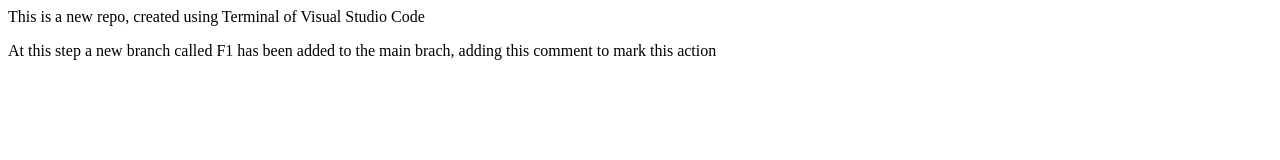
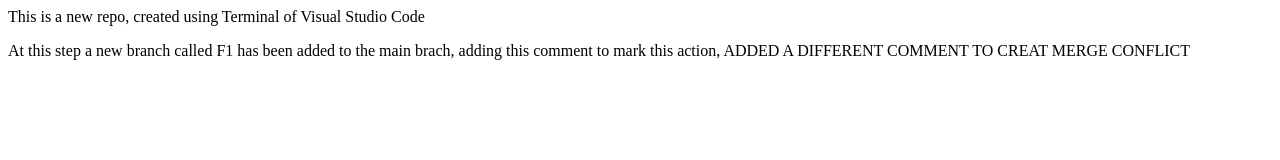
Before and after one commit to Amit-Singh-007/LocalRepo, a plain HTML site: page index.html in a window 1280 px wide. Drawn offline with Linux system fonts and the light colour scheme.

Commit message:
created an merge conflict

```diff
--- a/index.html
+++ b/index.html
@@ -1,3 +1,3 @@
 <p> This is a new repo, created using Terminal of Visual Studio Code</p>
 <p>   </p>
-<p> At this step a new branch called F1 has been added to the main brach, adding this comment to mark this action</p>
+<p> At this step a new branch called F1 has been added to the main brach, adding this comment to mark this action, ADDED A DIFFERENT COMMENT TO CREAT MERGE CONFLICT </p>
```
